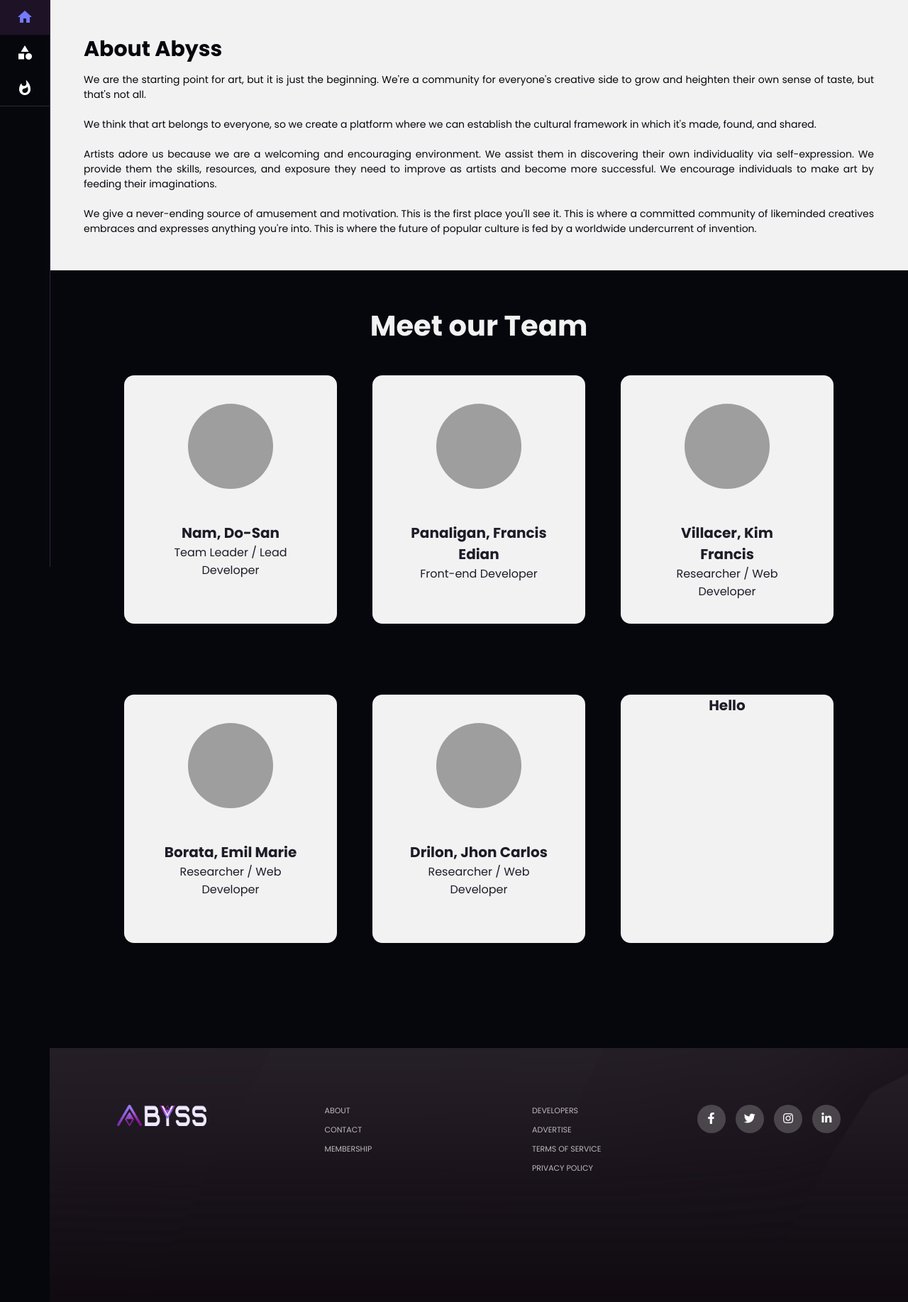
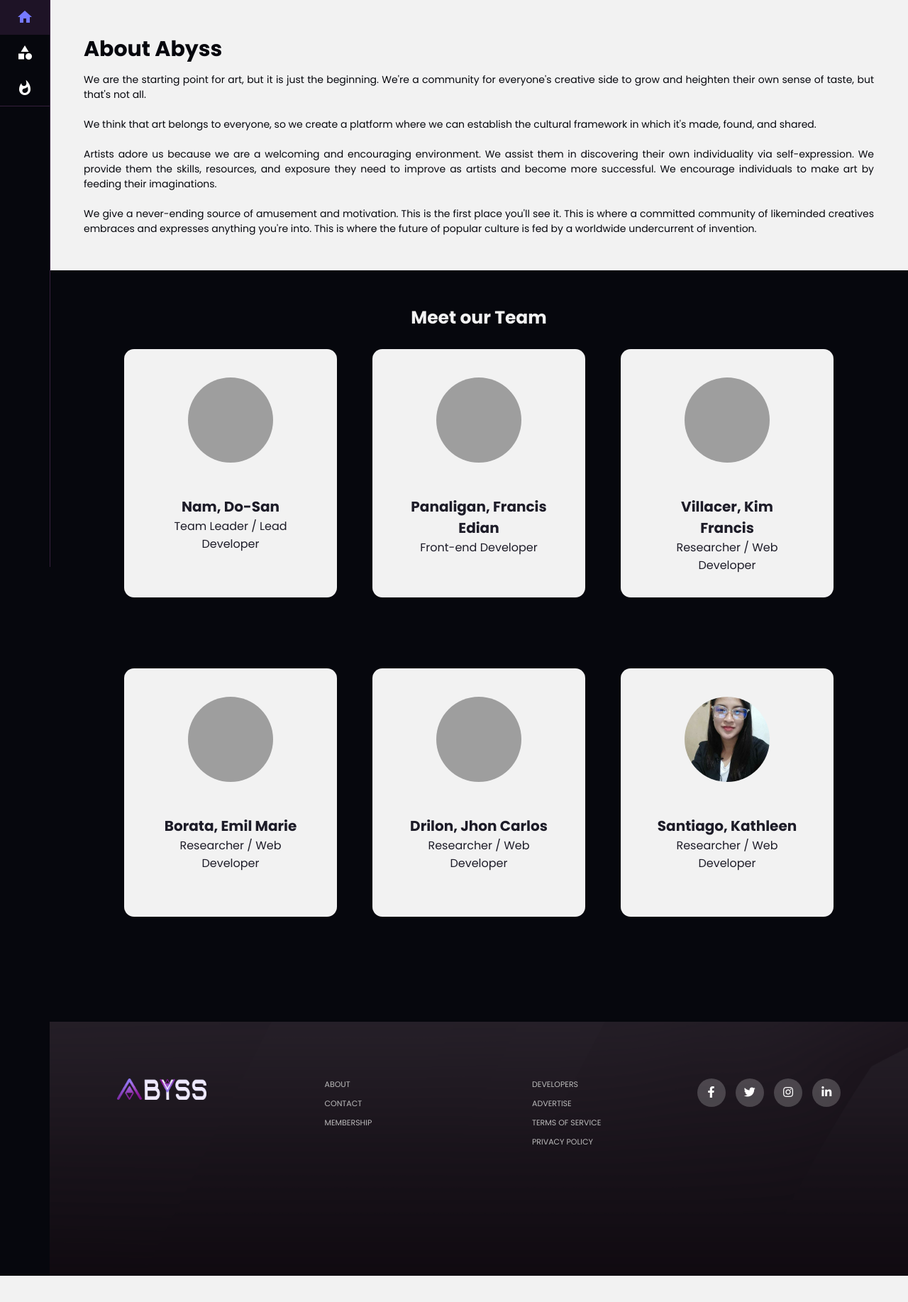
Before and after one commit to supremoods/abyss, a PHP site: page /developer.php in a window 1280 px wide. Shown: the part 55-1890 px from the top of the page at 71% size. After the commit the page ends 1853 px from the top, so only its background shows below. Run offline with PHP 8.4, Linux system fonts and the light colour scheme; a user stored in the database is signed in; data comes from the database, SQL or seed files in the repository; grey boxes are pictures that could not be loaded.

Commit message:
about(NEW)

```diff
--- a/Assets/css/developer.css
+++ b/Assets/css/developer.css
@@ -376,7 +376,7 @@
     flex-wrap: nowrap;
 }
 .about-cards > h1{
-    font-size: 40px;
+    font-size: 25px;
     color: var(--D8);
     margin-bottom: 1em;
 }
@@ -400,7 +400,6 @@
     height: 350px;
     width: 300px;
     background-color: var(--D8);
-    backdrop-filter: blur(10px);
     position: relative;
     border-radius: 14px;
     color: var(--L8--light);
@@ -429,6 +428,7 @@
 .cards:hover img{
     box-shadow: 0px 0px 10px 10px var(--purple5);
 }
+
 
 .footer-container{
 	max-width: 1170px;
--- a/developer.php
+++ b/developer.php
@@ -186,8 +186,13 @@ We give a never-ending source of amusement and motivation. This is the first pla
                       </div>
 
                       <div class="cards">
-                       <h1>Hello</h1>
+                        <div class="card-img">
+                          <img src="Assets/img/Kath.png" alt="Santiago, Kathleen">
+                          <h1>Santiago, Kathleen</h1>
+                          <p>Researcher / Web Developer</p>
+                        </div>
                       </div>
+
                   </div>
 
 
```
